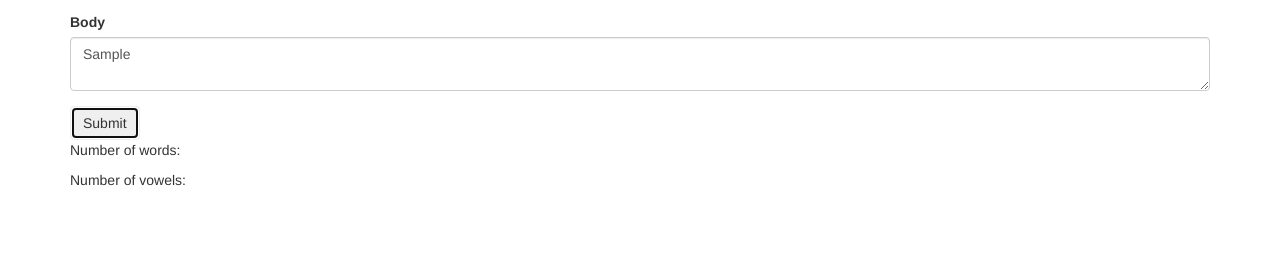
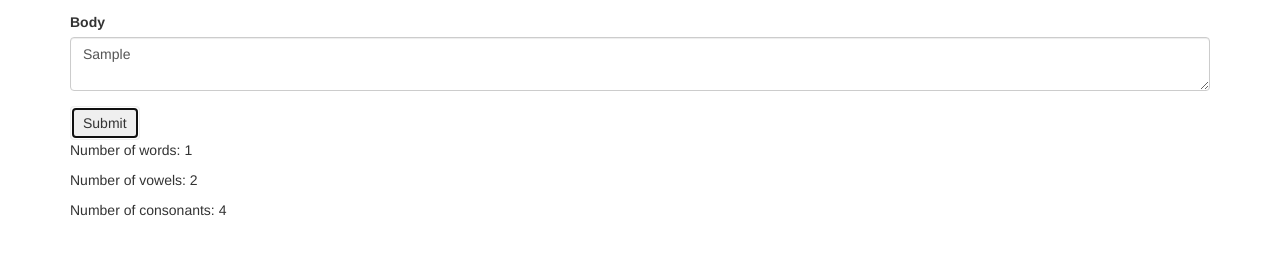
Before and after one commit to jombastic/journal, a website built with webpack: page src/index.html in a window 1280 px wide. Both pictures are taken after typing "Sample", "Sample" into the empty fields and a click on the button "Submit". Shown: the part 132-386 px from the top of the page. Built offline with nearby package versions, Linux system fonts and the light colour scheme.

Commit message:
Add code to main.js to call getLetterCount function and print in index.html the number of consonants

```diff
--- a/src/index.html
+++ b/src/index.html
@@ -25,6 +25,7 @@
 
       <p>Number of words: <span class="number-of-words"></span></p>
       <p>Number of vowels: <span class="number-of-vowels"</p>
+      <p>Number of consonants: <span class="number-of-consonants"</p>
     </div>
   </body>
 </html>
--- a/src/main.js
+++ b/src/main.js
@@ -1,5 +1,5 @@
 import { Entry } from "./entry.js";
-import { getVowels } from "./vowels-and-consonants.js";
+import { getLetterCount } from "./vowels-and-consonants.js";
 
 $(function() {
   $("form#journal").submit(function(event) {
@@ -9,9 +9,12 @@ $(function() {
     var body = $("textarea#journal-body").val();
     var journalEntry = new Entry(title, body);
     var numberOfWords = journalEntry.numberOfWords();
-    var numberOfVowels = getVowels(journalEntry.text);
+    var numOfletters = getLetterCount(journalEntry.text);
+    var numberOfVowels = numOfletters[0];
+    var numberOfConsonants = numOfletters[1];
 
     $(".number-of-words").text(numberOfWords);
     $(".number-of-vowels").text(numberOfVowels);
+    $(".number-of-consonants").text(numberOfConsonants);
   });
 });
```
